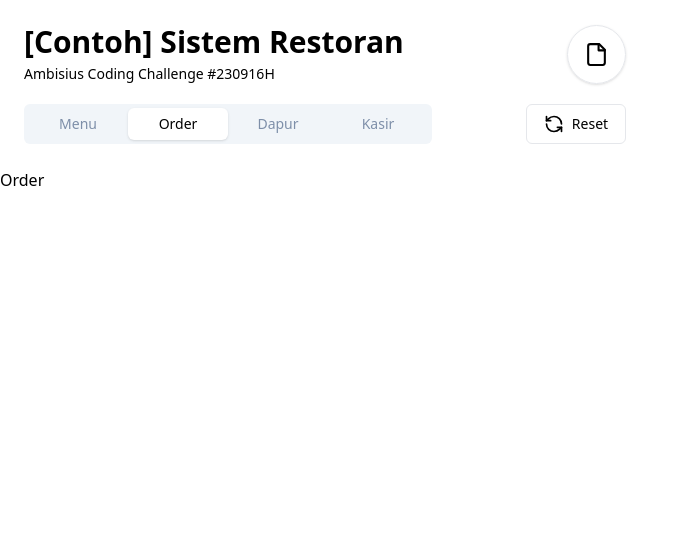
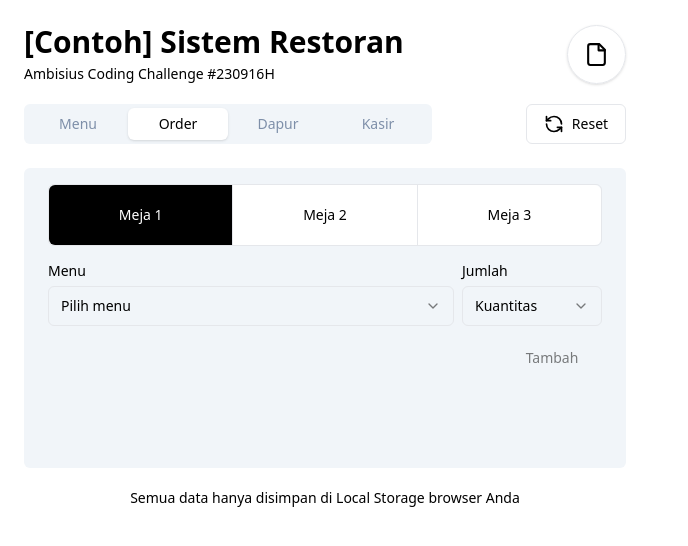
Before and after one commit to leoringo/ambisius-lab, a Next.js app: page /order in a window 1280 px wide. Shown: the top 546 px of the page, without its empty margins (0-688 px from the left). Built offline with nearby package versions, Linux system fonts and the light colour scheme.

Commit message:
feat: finish adding menu's feat

```diff
--- a/src/components/Navbar.tsx
+++ b/src/components/Navbar.tsx
@@ -1,10 +1,18 @@
 // src/components/Navbar.tsx
 import Link from 'next/link';
 import { useRouter } from 'next/router';
-import { resetMenu } from '@/services/menuService';
+import { menuDummy, initialFetch } from '@/services/menuService';
+import { useContext } from 'react';
+import { menuContext } from '@/providers/MenuProvider';
 
 const Navbar: React.FC = () => {
     const router = useRouter();
+    const {setMenuList} = useContext(menuContext)
+
+    const handleReset = () => {
+        initialFetch();
+        setMenuList?.(menuDummy)
+    }
 
     const isActive = (pathname: string) => {
         //-------- Style for navigation --------
@@ -43,7 +51,7 @@ const Navbar: React.FC = () => {
                         className={isActive('/kasir')}>Kasir</Link>
                 </div>
                 <button
-                    onClick={resetMenu}
+                    onClick={handleReset}
                     className="inline-flex items-center justify-center rounded-md text-sm font-medium ring-offset-background transition-colors focus-visible:outline-none focus-visible:ring-2 focus-visible:ring-ring focus-visible:ring-offset-2 disabled:pointer-events-none disabled:opacity-50 border border-input bg-background hover:bg-accent hover:text-accent-foreground h-10 px-4 py-2 w-[100px]"><svg xmlns="http://www.w3.org/2000/svg" width="20" height="20" viewBox="0 0 24 24"
                         fill="none" stroke="currentColor" strokeWidth="2" strokeLinecap="round" strokeLinejoin="round"
                         className="mr-2">
--- a/src/pages/menu/index.tsx
+++ b/src/pages/menu/index.tsx
@@ -1,24 +1,17 @@
 import { useContext, useEffect, useState } from "react"
-import { resetMenu } from "@/services/menuService";
+import { getLocalStorageMenu } from "@/services/menuService";
 import { menuContext } from "@/providers/MenuProvider";
+import { TMenuList } from "@/types/menuTypes";
 import MenuList from "@/components/MenuList";
 
-interface MenuList {
-    id: string;
-    name: string;
-}
 
 export default function MenuTable() {
     const [newMenu, setNewMenu] = useState<string>("");
-    const {menuList, setMenuList} = useContext(menuContext);
+    const { menuList, setMenuList } = useContext(menuContext);
 
     const fetchMenus = () => {
-        if (!localStorage.getItem("menus")) {
-            resetMenu();
-        }
-        const storedData = localStorage.getItem("menus");
-        const menus: MenuList[] = storedData ? JSON.parse(storedData) : [];
-        setMenuList(menus);
+        const menus = getLocalStorageMenu()
+        setMenuList?.(menus);
     };
 
     const inputHandler = (event: React.ChangeEvent<HTMLInputElement>) => {
@@ -28,8 +21,8 @@ export default function MenuTable() {
     const newMenuSubmitted = (event: any) => {
         event.preventDefault();
         const storedData = localStorage.getItem("menus");
-        const menus: MenuList[] = storedData ? JSON.parse(storedData) : [];
-        const payload: MenuList = {
+        const menus: TMenuList[] = storedData ? JSON.parse(storedData) : [];
+        const payload: TMenuList = {
             id: String(Math.floor(100000 + Math.random() * 900000)),
             name: newMenu,
         };
@@ -40,7 +33,7 @@ export default function MenuTable() {
     };
 
     const deleteMenu = (id: string) => {
-        const filteredMenu = menuList.filter(menu => menu.id !== id)
+        const filteredMenu = menuList?.filter(menu => menu.id !== id)
         localStorage.setItem("menus", JSON.stringify(filteredMenu))
         fetchMenus();
     }
@@ -97,8 +90,8 @@ export default function MenuTable() {
                                     </tr>
                                 </thead>
                                 <tbody className="[&amp;_tr:last-child]:border-0">
-                                    {menuList.map(menu => (
-                                        <MenuList key={menu.id} id={menu.id} name={menu.name} deleteMenu={deleteMenu}/>
+                                    {menuList?.map(menu => (
+                                        <MenuList key={menu.id} id={menu.id} name={menu.name} deleteMenu={deleteMenu} />
                                     ))}
                                 </tbody>
                             </table>
--- a/src/pages/order/index.tsx
+++ b/src/pages/order/index.tsx
@@ -1,7 +1,113 @@
-export default function Order() {
+import React, { useState } from 'react';
+
+const RestaurantSystem = () => {
+    const [selectedTab, setSelectedTab] = useState('');
+    const [selectedMenu, setSelectedMenu] = useState('');
+    const [quantity, setQuantity] = useState(1);
+
+    const handleTabClick = (tab: any) => {
+        setSelectedTab(tab);
+    };
+
+    const handleMenuChange = (event: any) => {
+        setSelectedMenu(event.target.value);
+    };
+
+    const handleQuantityChange = (event: any) => {
+        setQuantity(event.target.value);
+    };
+
+    const handleAddToOrder = () => {
+        // Add your logic to add the selected menu and quantity to the order
+    };
+
     return (
-        <div>
-            <h1>Order</h1>
-        </div>
-    )
-}
+        <main className="px-6 space-y-5 w-[650px]">
+            <div>
+                <div className="px-6 py-4 bg-[#f1f5f9] rounded-md min-h-[300px]">
+                    <section className="space-y-3">
+                        <div className="flex border rounded-md">
+                            <div onClick={() => handleTabClick('1')} className="flex-1 p-2 text-center cursor-pointer transition-colors text-sm h-[60px] flex items-center justify-center rounded-l-md bg-black hover:bg-black text-white">Meja 1</div>
+                            <div onClick={() => handleTabClick('2')} className="flex-1 p-2 text-center hover:bg-muted cursor-pointer transition-colors bg-white text-foreground text-sm h-[60px] flex items-center justify-center border-x">Meja 2</div>
+                            <div onClick={() => handleTabClick('3')} className="flex-1 p-2 text-center hover-bg-muted cursor-pointer transition-colors bg-white text-foreground text-sm h-[60px] flex items-center justify-center rounded-r-md">Meja 3</div>
+                        </div>
+                        <div className="flex space-x-2">
+                            <div className="space-y-1 w-full">
+                                <label className="text-sm font-medium leading-none peer-disabled:cursor-not-allowed peer-disabled:opacity-70">Menu</label>
+                                <button
+                                    type="button"
+                                    role="combobox"
+                                    aria-controls="radix-:r8b:"
+                                    aria-expanded="false"
+                                    aria-autocomplete="none"
+                                    dir="ltr"
+                                    data-state="closed"
+                                    className="flex h-10 w-full items-center justify-between rounded-md border border-input bg-background px-3 py-2 text-sm ring-offset-background placeholder:text-muted-foreground focus:outline-none focus:ring-2 focus:ring-ring focus:ring-offset-2 disabled:cursor-not-allowed disabled:opacity-50 text-muted-foreground"
+                                >
+                                    <span style={{ pointerEvents: 'none' }}>Pilih menu</span>
+                                    <svg
+                                        xmlns="http://www.w3.org/2000/svg"
+                                        width="24"
+                                        height="24"
+                                        viewBox="0 0 24 24"
+                                        fill="none"
+                                        stroke="currentColor"
+                                        stroke-width="2"
+                                        stroke-linecap="round"
+                                        stroke-linejoin="round"
+                                        className="h-4 w-4 opacity-50"
+                                        aria-hidden="true"
+                                    >
+                                        <path d="m6 9 6 6 6-6"></path>
+                                    </svg>
+                                </button>
+                            </div>
+                            <div className="space-y-1">
+                                <label className="text-sm font-medium leading-none peer-disabled:cursor-not-allowed peer-disabled:opacity-70">Jumlah</label>
+                                <button
+                                    type="button"
+                                    role="combobox"
+                                    aria-controls="radix-:r8c:"
+                                    aria-expanded="false"
+                                    aria-autocomplete="none"
+                                    dir="ltr"
+                                    data-state="closed"
+                                    className="flex h-10 items-center justify-between rounded-md border border-input bg-background px-3 py-2 text-sm ring-offset-background placeholder:text-muted-foreground focus:outline-none focus:ring-2 focus:ring-ring focus:ring-offset-2 disabled:cursor-not-allowed disabled:opacity-50 w-[140px] text-muted-foreground"
+                                >
+                                    <span style={{ pointerEvents: 'none' }}>Kuantitas</span>
+                                    <svg
+                                        xmlns="http://www.w3.org/2000/svg"
+                                        width="24"
+                                        height="24"
+                                        viewBox="0 0 24 24"
+                                        fill="none"
+                                        stroke="currentColor"
+                                        stroke-width="2"
+                                        stroke-linecap="round"
+                                        stroke-linejoin="round"
+                                        className="h-4 w-4 opacity-50"
+                                        aria-hidden="true"
+                                    >
+                                        <path d="m6 9 6 6 6-6"></path>
+                                    </svg>
+                                </button>
+                            </div>
+                        </div>
+                        <div className="text-right">
+                            <button
+                                className="inline-flex items-center justify-center rounded-md text-sm font-medium ring-offset-background transition-colors focus-visible:outline-none focus-visible:ring-2 focus-visible:ring-ring focus-visible:ring-offset-2 disabled:pointer-events-none disabled:opacity-50 bg-primary text-primary-foreground hover:bg-primary/90 h-10 px-4 py-2 w-[100px]"
+                                disabled={!selectedMenu || quantity <= 0}
+                                onClick={handleAddToOrder}
+                            >
+                                Tambah
+                            </button>
+                        </div>
+                    </section>
+                </div>
+            </div>
+            <p className="text-sm text-muted-foreground text-center">Semua data hanya disimpan di Local Storage browser Anda</p>
+        </main>
+    );
+};
+
+export default RestaurantSystem;
--- a/src/providers/MenuProvider.tsx
+++ b/src/providers/MenuProvider.tsx
@@ -1,20 +1,11 @@
 import { createContext, useState } from "react";
 import { menuDummy } from "@/services/menuService";
+import { TMenuContext, TMenuList } from "@/types/menuTypes";
 
-interface MenuList {
-    id: string;
-    name: string;
-}
-
-interface MenuContext {
-    menuList: MenuList[];
-    setMenuList: (value: MenuList[]) => void;
-}
-
-export const menuContext = createContext<MenuContext | undefined >(undefined)
+export const menuContext = createContext<TMenuContext>({ menuList: undefined, setMenuList: undefined })
 
 export default function MenuProvider({ children }: { children: React.ReactNode }) {
-    const [menuList, setMenuList] = useState<MenuList[]>(menuDummy)
+    const [menuList, setMenuList] = useState<TMenuList[]>([])
     return (
         <menuContext.Provider value={{ menuList, setMenuList }}>
             {children}
--- a/src/services/menuService.ts
+++ b/src/services/menuService.ts
@@ -3,7 +3,15 @@ export const menuDummy = [
     { id: "362342", name: "Nasi Goreng Spesial" },
 ];
 
-export const resetMenu = () => {
+export const initialFetch = () => {
     localStorage.clear()
     localStorage.setItem("menus", JSON.stringify(menuDummy));
 }
+
+export const getLocalStorageMenu = () => {
+    if (!localStorage.getItem("menus")) {
+        initialFetch();
+    }
+    const storedData = localStorage.getItem("menus");
+    return storedData ? JSON.parse(storedData) : [];
+}
--- /dev/null
+++ b/src/types/menuTypes.ts
@@ -0,0 +1,9 @@
+export interface TMenuList {
+    id: string;
+    name: string;
+}
+
+export interface TMenuContext {
+    menuList?: TMenuList[];
+    setMenuList?: (value: TMenuList[]) => void;
+}
```
